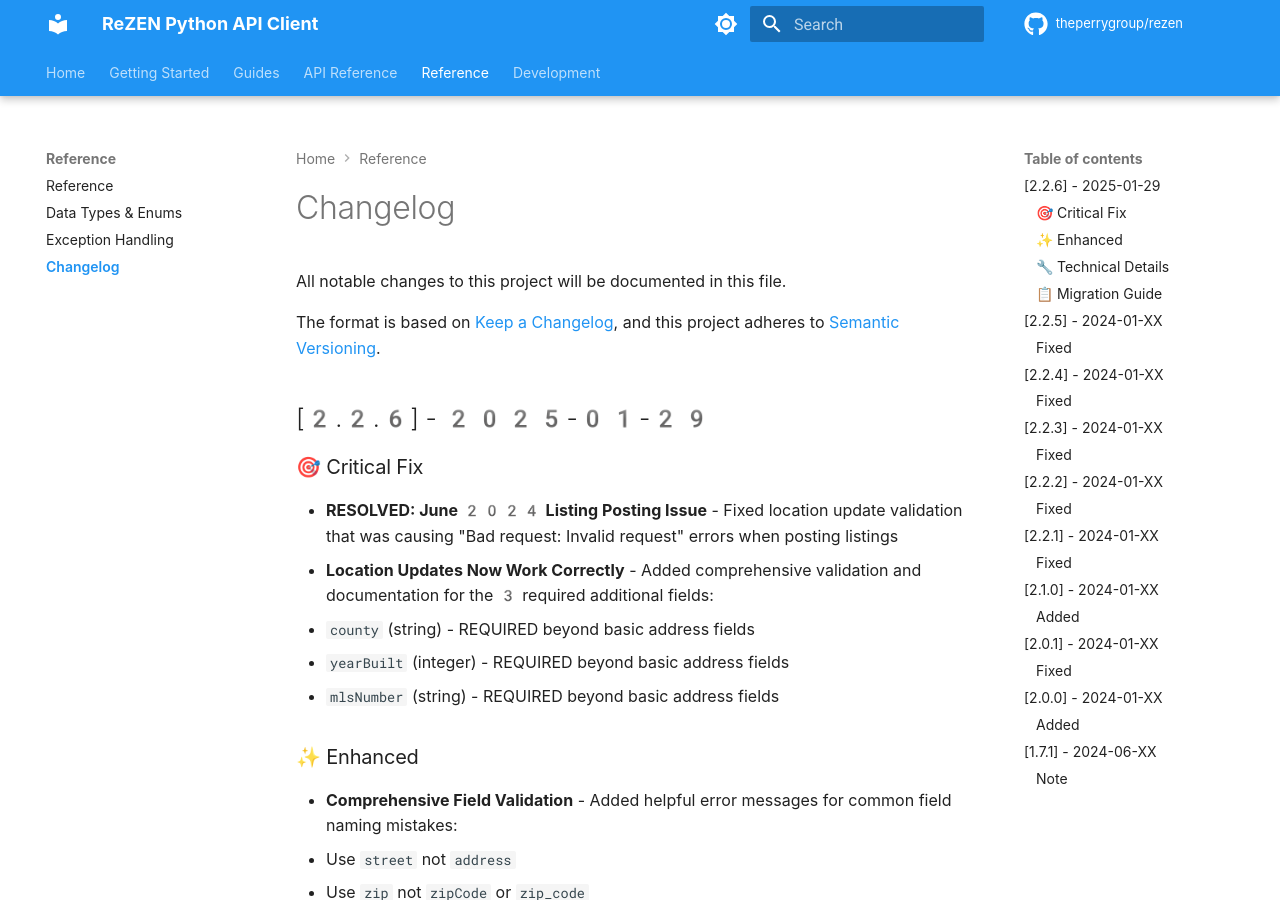
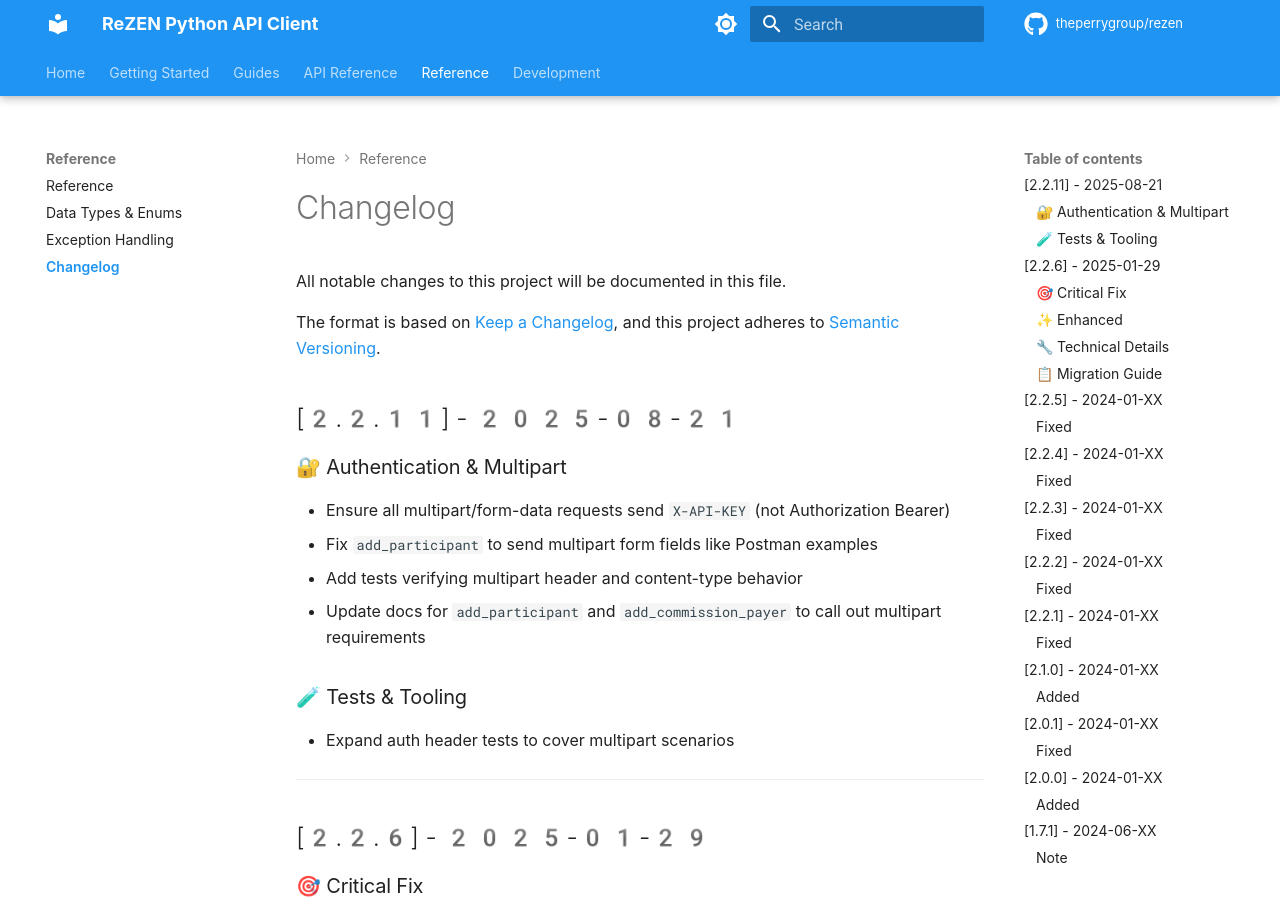
Before and after one commit to theperrygroup/rezen, an MkDocs documentation site: the page built from docs/reference/changelog.md, in a window 1280 px wide and 900 px high. Built offline with MkDocs 1.6.1 and Material for MkDocs 9.7.7, drawn with Linux system fonts in a browser that asks for light colours; comment, search, counter and statistics services are not loaded.

Commit message:
feat: enforce X-API-KEY for multipart requests; fix add_participant multipart; docs: update multipart notes; tests: add multipart header checks; bump version to 2.2.11

```diff
--- a/docs/reference/changelog.md
+++ b/docs/reference/changelog.md
@@ -4,6 +4,19 @@
 
 The format is based on [Keep a Changelog](https://keepachangelog.com/en/1.0.0/),
 and this project adheres to [Semantic Versioning](https://semver.org/spec/v2.0.0.html).
+
+## [2.2.11] - 2025-08-21
+
+### 🔐 Authentication & Multipart
+- Ensure all multipart/form-data requests send `X-API-KEY` (not Authorization Bearer)
+- Fix `add_participant` to send multipart form fields like Postman examples
+- Add tests verifying multipart header and content-type behavior
+- Update docs for `add_participant` and `add_commission_payer` to call out multipart requirements
+
+### 🧪 Tests & Tooling
+- Expand auth header tests to cover multipart scenarios
+
+---
 
 ## [2.2.6] - 2025-01-29
 
--- a/pyproject.toml
+++ b/pyproject.toml
@@ -4,7 +4,7 @@
 
 [project]
 name = "rezen"
-version = "2.2.10"
+version = "2.2.11"
 description = "Python wrapper for The Real Brokerage ReZEN API - Transaction Builder, Transactions, Teams, Agents, and Directory management"
 readme = "README.md"
 license = {file = "LICENSE"}
```
Also changed, not shown: docs/api/transaction-builder.md (+10 -9 lines), rezen/__init__.py (+3 -12 lines), 3 other files.
